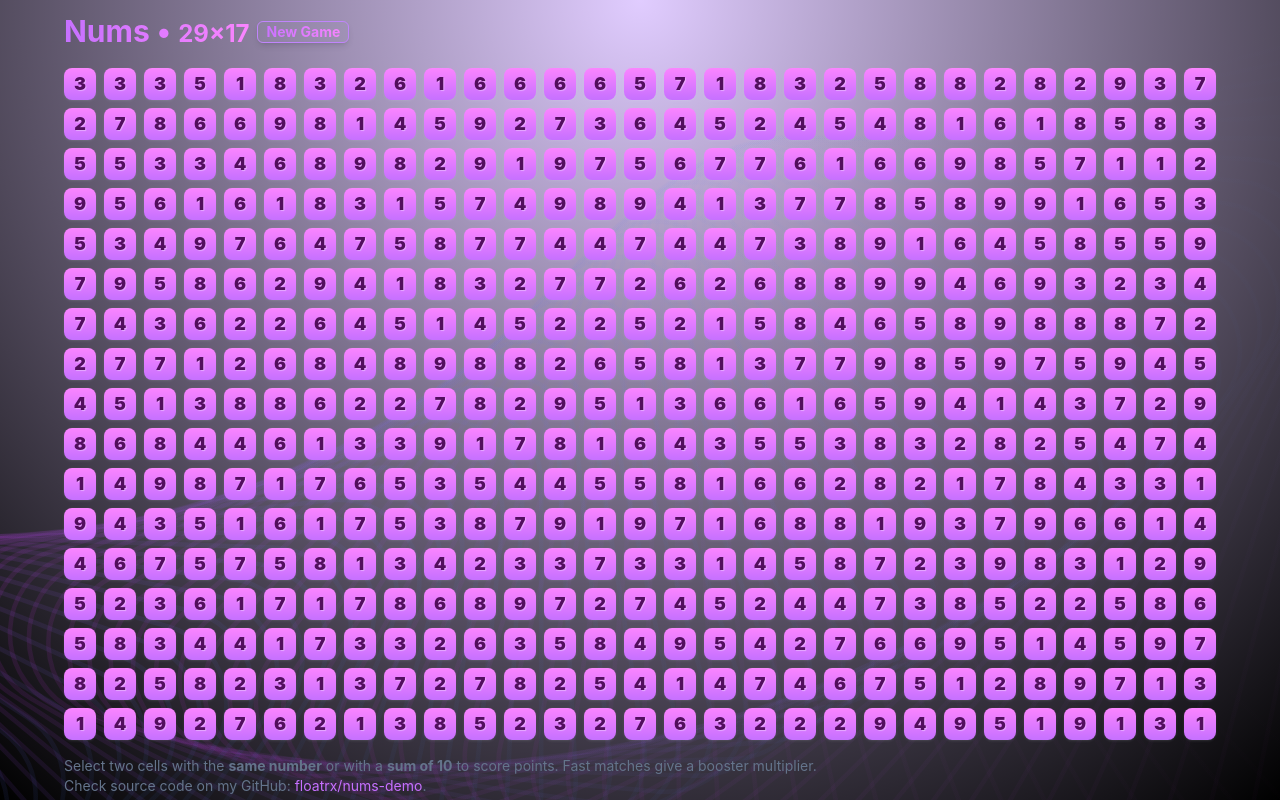
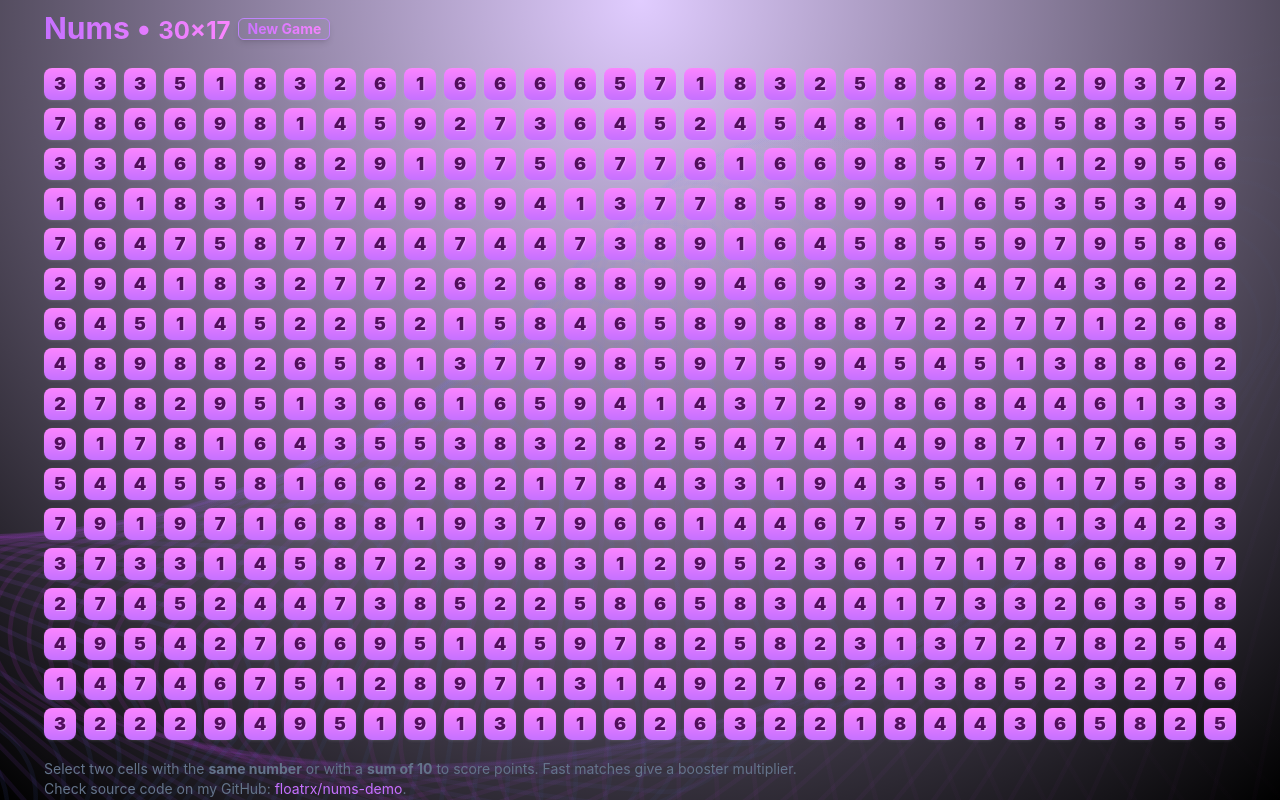
Before and after one commit to floatrx/nums-demo, a React (Vite) app: page / in a window 1280 px wide. Built offline with nearby package versions, Linux system fonts and the light colour scheme.

Commit message:
update layout

```diff
--- a/src/components/app.tsx
+++ b/src/components/app.tsx
@@ -70,8 +70,7 @@ export const App = () => {
   }, [score]);
 
   return (
-    <section className="grid min-h-dvh items-center justify-center">
-      <div className="space-y-2">
+    <section className="m-auto grid min-h-dvh items-center justify-center space-y-2 px-4">
       <header className="flex gap-2 py-2 text-3xl font-bold text-purple-500">
         <h2 className="flex gap-2">
           <span className="text-primary-gradient">
@@ -111,7 +110,6 @@ export const App = () => {
           .
         </p>
       </footer>
-      </div>
     </section>
   );
 };
--- a/src/components/grid/grid.module.css
+++ b/src/components/grid/grid.module.css
@@ -1,3 +1,3 @@
 .wrapper {
-    @apply grid w-fit gap-1 sm:gap-2;
+    @apply m-auto grid w-fit gap-1 sm:gap-2;
 }
--- a/src/lib/grid.ts
+++ b/src/lib/grid.ts
@@ -14,7 +14,7 @@ export const calculateGridSize = (): TGridSize => {
   const gap = 8;
 
   // Calculate the total space taken by one cell including the gap
-  const totalCellWidth = cellSize + gap * 1.2;
+  const totalCellWidth = cellSize + gap;
   const totalCellHeight = cellSize + gap * 1.5;
 
   // Calculate the number of columns and rows that fit in the window
```
Lines whose indentation alone changed are shown as unchanged.
